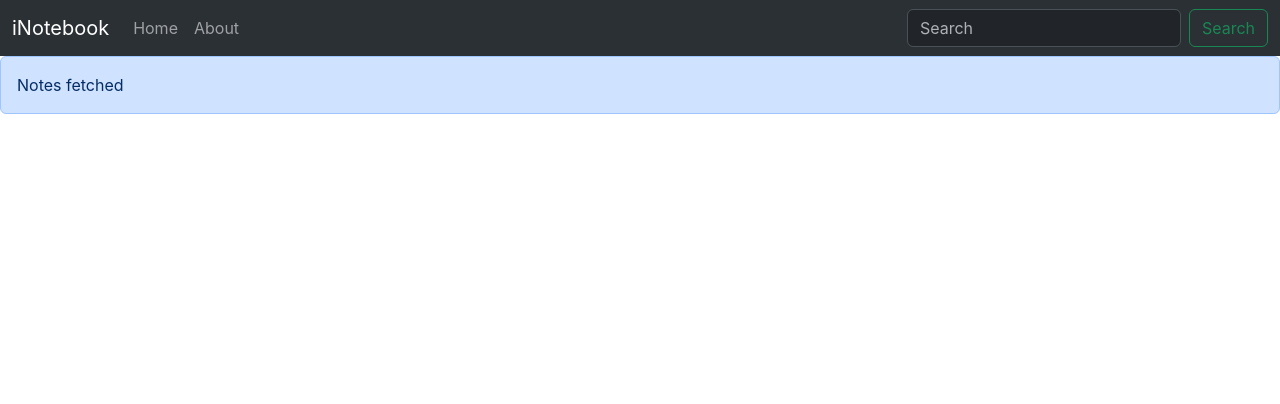
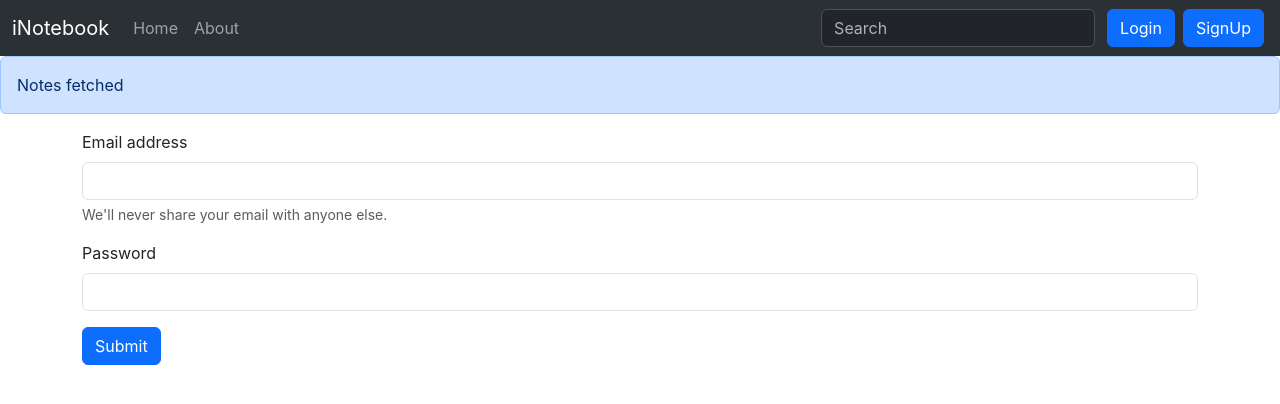
Before and after one commit to priyanka8625/CloudJournal, a React (Create React App) app: page /login in a window 1280 px wide. Shown: the top 404 px of the page. Built offline with nearby package versions, Linux system fonts and the light colour scheme; the HTML template or start-up script is replaced by a standard one.

Commit message:
added login component

```diff
--- a/src/App.js
+++ b/src/App.js
@@ -6,6 +6,8 @@
 import About from './components/About'
 import NoteState from './context/notes/NoteState';
 import Alert from './components/Alert';
+import Login from './components/Login';
+import Signup from './components/Signup';
 
 function App() {
   return (
@@ -18,6 +20,8 @@
             <Routes>
               <Route exact path='/' element={<Home />} />
               <Route exact path='/about' element={<About />} />
+              <Route exact path='/login' element={<Login />} />
+              <Route exact path='/signup' element={<Signup />} />
             </Routes>
           </div>
         </Router>
--- /dev/null
+++ b/src/components/Login.js
@@ -0,0 +1,50 @@
+import React, {useState} from 'react'
+import { useNavigate } from 'react-router-dom';
+
+const Login = () => {
+    const [credentials, setCredentials] = useState({email:"", password:""});
+    let navigate = useNavigate()
+
+    const handleSubmit = async (e)=>{
+        e.preventDefault();
+        const url = "http://localhost:5000/api/auth/login";
+
+        const response = await fetch(url, {
+            method: "POST",
+            headers: {
+                "Content-Type": "application/json",
+            },
+            body: JSON.stringify({
+                email: credentials.email,
+                password: credentials.password
+            })
+        });
+        const json = await response.json();
+        if(json.success){
+            //save auth token and redirec to '/'
+            localStorage.setItem('token', json.authToken)
+            navigate('/')
+        }else{
+            alert("Invaid credentials")
+        }
+    }
+    const onChange = (e)=>{
+        setCredentials({...credentials, [e.target.name]:e.target.value})
+    }
+    return (
+        <form onSubmit={handleSubmit}>
+            <div className="mb-3">
+                <label htmlFor="email" className="form-label">Email address</label>
+                <input type="email" className="form-control" id="email" name='email' value={credentials.email} onChange={onChange} aria-describedby="emailHelp"/>
+                    <div id="emailHelp" className="form-text">We'll never share your email with anyone else.</div>
+            </div>
+            <div className="mb-3">
+                <label htmlFor="password" className="form-label">Password</label>
+                <input type="password" className="form-control" id="password" value={credentials.password} onChange={onChange} name='password'/>
+            </div>
+            <button type="submit" className="btn btn-primary" >Submit</button>
+        </form>
+    )
+}
+
+export default Login
--- a/src/components/Navbar.js
+++ b/src/components/Navbar.js
@@ -22,7 +22,8 @@
                     </ul>
                     <form className="d-flex" role="search">
                         <input className="form-control me-2" type="search" placeholder="Search" aria-label="Search" />
-                        <button className="btn btn-outline-success" type="submit">Search</button>
+                        <Link className="btn btn-primary mx-1" to="/login" role="button">Login</Link>
+                        <Link className="btn btn-primary mx-1" to="/signup" role="button">SignUp</Link>
                     </form>
                 </div>
             </div>
--- /dev/null
+++ b/src/components/Signup.js
@@ -0,0 +1,11 @@
+import React from 'react'
+
+const Signup = () => {
+  return (
+    <div>
+      Signup
+    </div>
+  )
+}
+
+export default Signup
```
Also changed, not shown: 1 other file (tests, documents, lock files or other folders).
